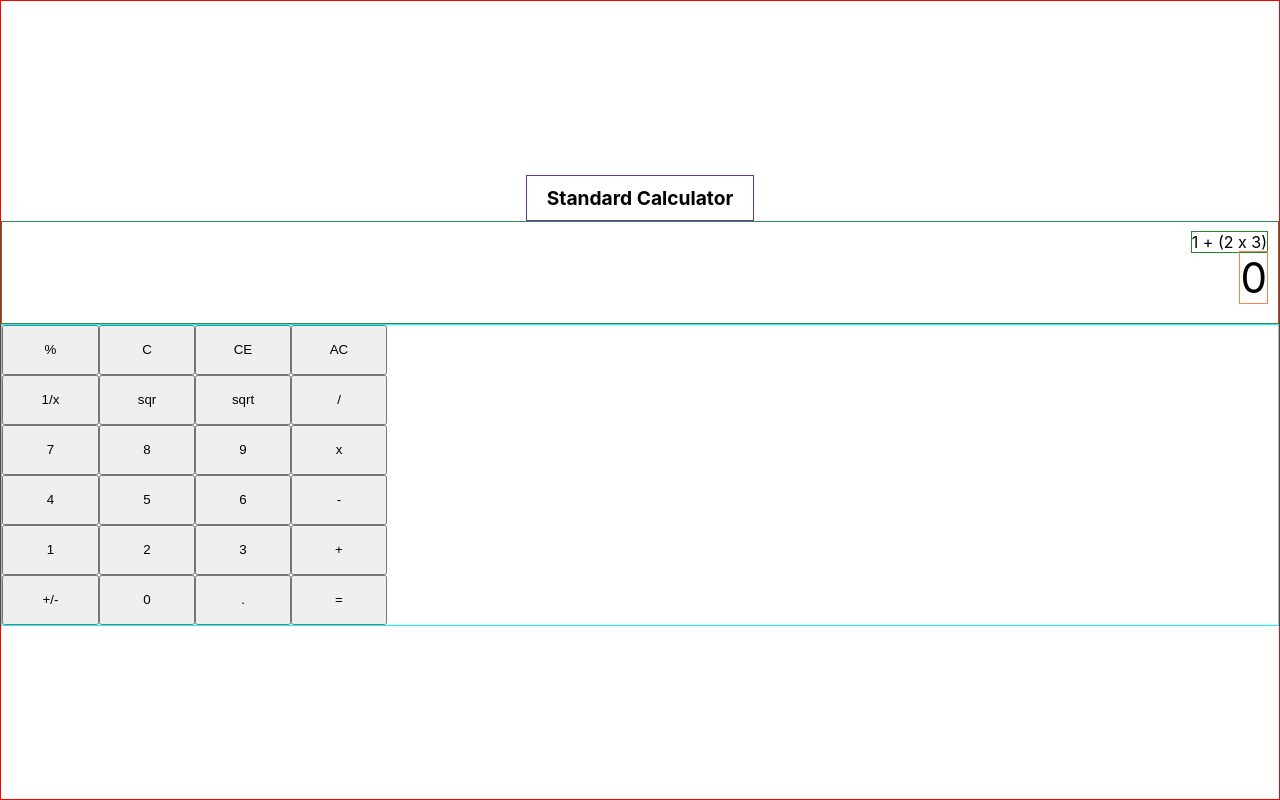
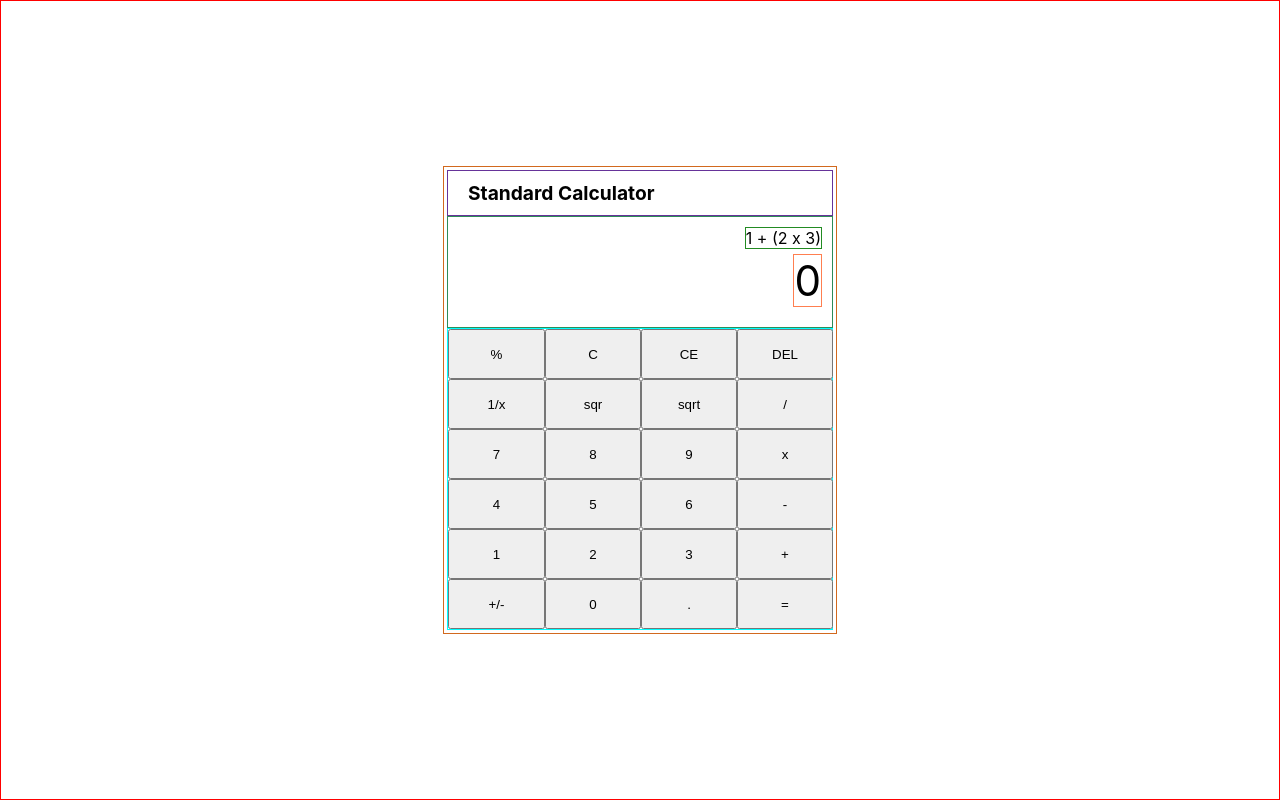
Before and after one commit to cdngouma/js-calculator, a React (Create React App) app: page / in a window 1280 px wide. Built offline with nearby package versions, Linux system fonts and the light colour scheme.

Commit message:
Improved layout

```diff
--- a/src/App.js
+++ b/src/App.js
@@ -17,7 +17,7 @@ function App() {
       if (oldVal.length < DIGIT_LIMIT) {
          setCurrentVal([...oldVal, digit]);
       } else {
-         setCurrentVal(["Digit limit met"]);
+         setCurrentVal(["{Digit limit met}"]);
          setTimeout(() => setCurrentVal([...oldVal]), 1200);
       }
    }
@@ -41,17 +41,18 @@ function App() {
 
    return (
       <div className="App">
+         <div id="calculator">
             <h1 id="app_name">{appName}</h1>
             <div id="display">
-            <div><span id="formula-display">1 + (2 x 3)</span></div>
-            <div><span id="result-display">{currentVal.join("") || 0}</span></div>
+               <span id="formula-display">1 + (2 x 3)</span>
+               <span id="result-display">{currentVal.join("") || 0}</span>
             </div>
 
             <div id="keyboard">
                {/* System buttons */}
                <button id="clear" className="app__func-btn" onClick={clearDisplay}>CE</button>
                <button id="reset" className="app__func-btn" onClick={resetCalculator}>C</button>
-            <button id="delete" className="app__func-btn" onClick={removeLastDigit}>AC</button>
+               <button id="delete" className="app__func-btn" onClick={removeLastDigit}>DEL</button>
                {/* Basic operators */}
                <button id="add" className="app__func-btn">+</button>
                <button id="subtract" className="app__func-btn">-</button>
@@ -79,6 +80,7 @@ function App() {
                <button id="equals">=</button>
             </div>
          </div>
+      </div>
    );
 }
 
```
Lines whose indentation alone changed are shown as unchanged.
